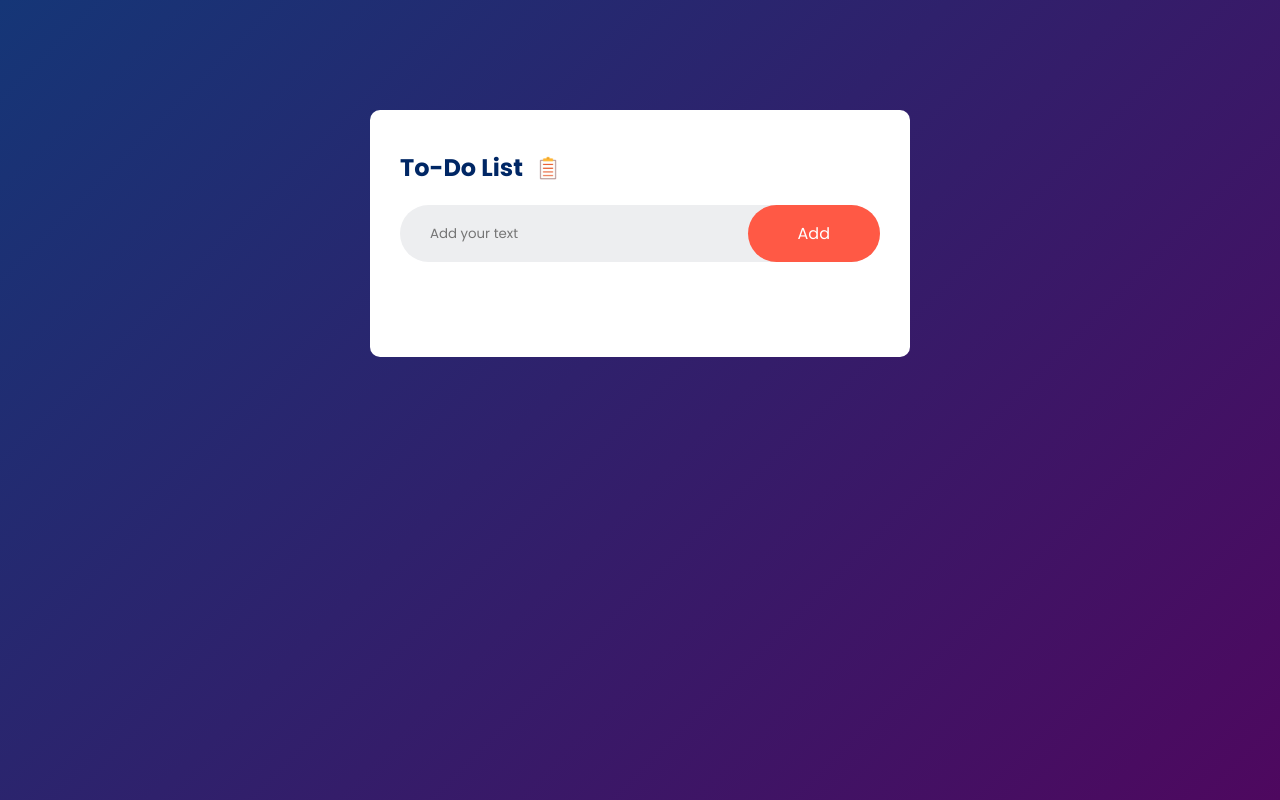
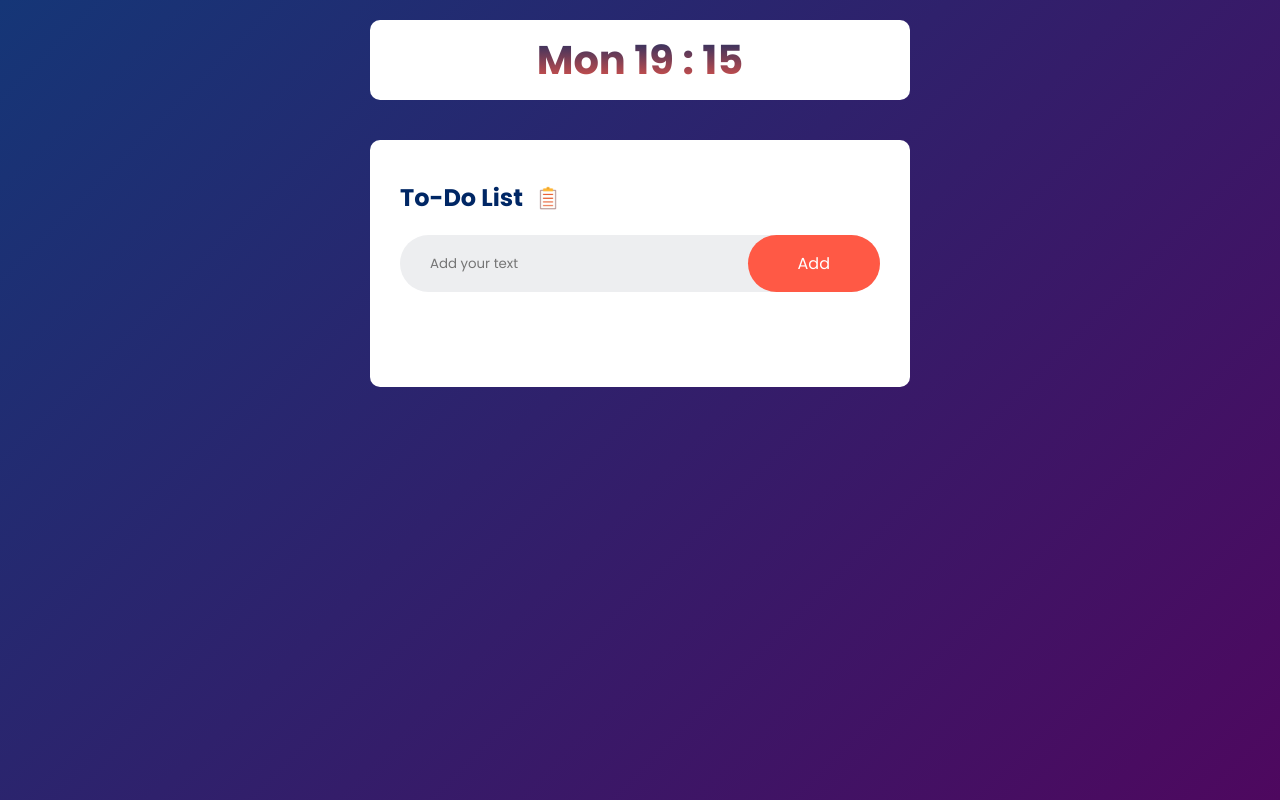
Before and after one commit to amir9o9/ToDo_App, a plain HTML site: page index.html in a window 1280 px wide. Drawn offline with Linux system fonts and the light colour scheme.

Commit message:
add time feature

```diff
--- a/index.html
+++ b/index.html
@@ -8,6 +8,10 @@
 
 <body>
     <div class="container">
+        <div class="time-box">
+            <h2 id="time">00:00:00</h2>
+        </div>
+
         <div class="todo-app">
             <h2>To-Do List <img src="./images/icon.jpg" alt=""></h2>
             <div class="row">
--- a/script.js
+++ b/script.js
@@ -1,5 +1,6 @@
 const inputBox = document.getElementById("input-box");
 const listContainer = document.getElementById("list-container");
+
 
 function addTask(){
     if(inputBox.value === ''){
@@ -36,4 +37,19 @@ function showTask(){
     listContainer.innerHTML = localStorage.getItem("data");
 }
 
+function showTime() {
+    let time = document.getElementById("time");
+    let minute , hour , day , date;
+    let weekDays = ['Sun' , 'Mon' , 'Tus' , 'Wed' , 'Thu' , 'Fri' , 'Sat'];
+    setInterval(()=>{
+        date= new Date();
+        minute=date.getMinutes();
+        hour=date.getHours();
+        day = weekDays[date.getDay()];
+        time.innerHTML= `${day}  ${hour} : ${minute}`
+    },1000)
+}
+
+
+showTime();
 showTask();
--- a/style.css
+++ b/style.css
@@ -14,11 +14,28 @@
     padding: 10px;
 }
 
+.time-box{
+    width: 100%;
+    max-width: 540px;
+    background: #fff;
+    margin: 10px auto 10px;
+    padding: 10px;
+    border-radius: 10px;
+}
+
+#time{
+    font-size: 2.5rem;
+    text-align: center;
+    background: linear-gradient(0, #ff5945, #002765);
+        -webkit-text-fill-color: transparent;
+        -webkit-background-clip: text;
+}
+
 .todo-app{
     width:100%;
     max-width: 540px;
     background: #fff;
-    margin: 100px auto 20px;
+    margin: 40px auto 20px;
     padding: 40px 30px 70px;
     border-radius: 10px;
 }
```
